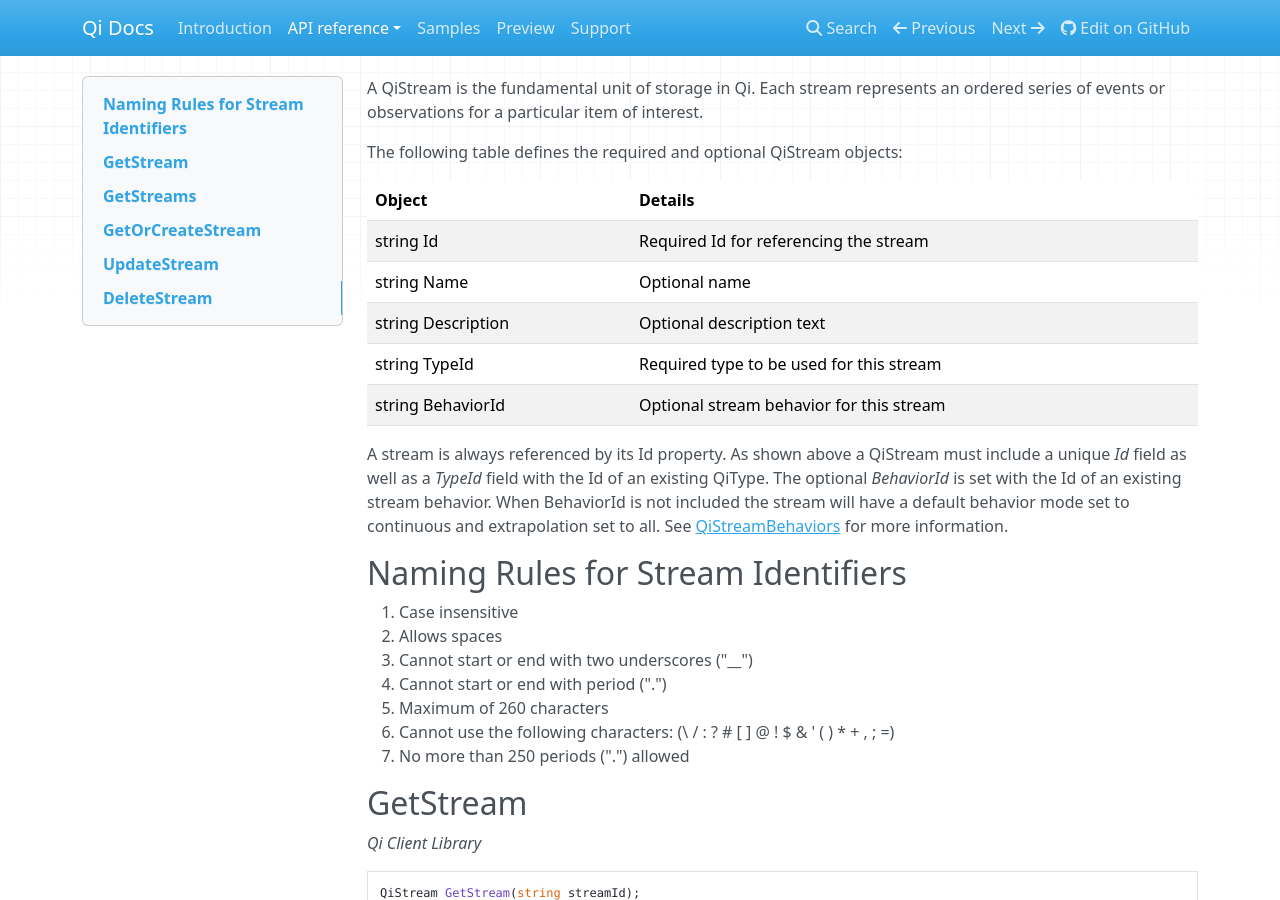
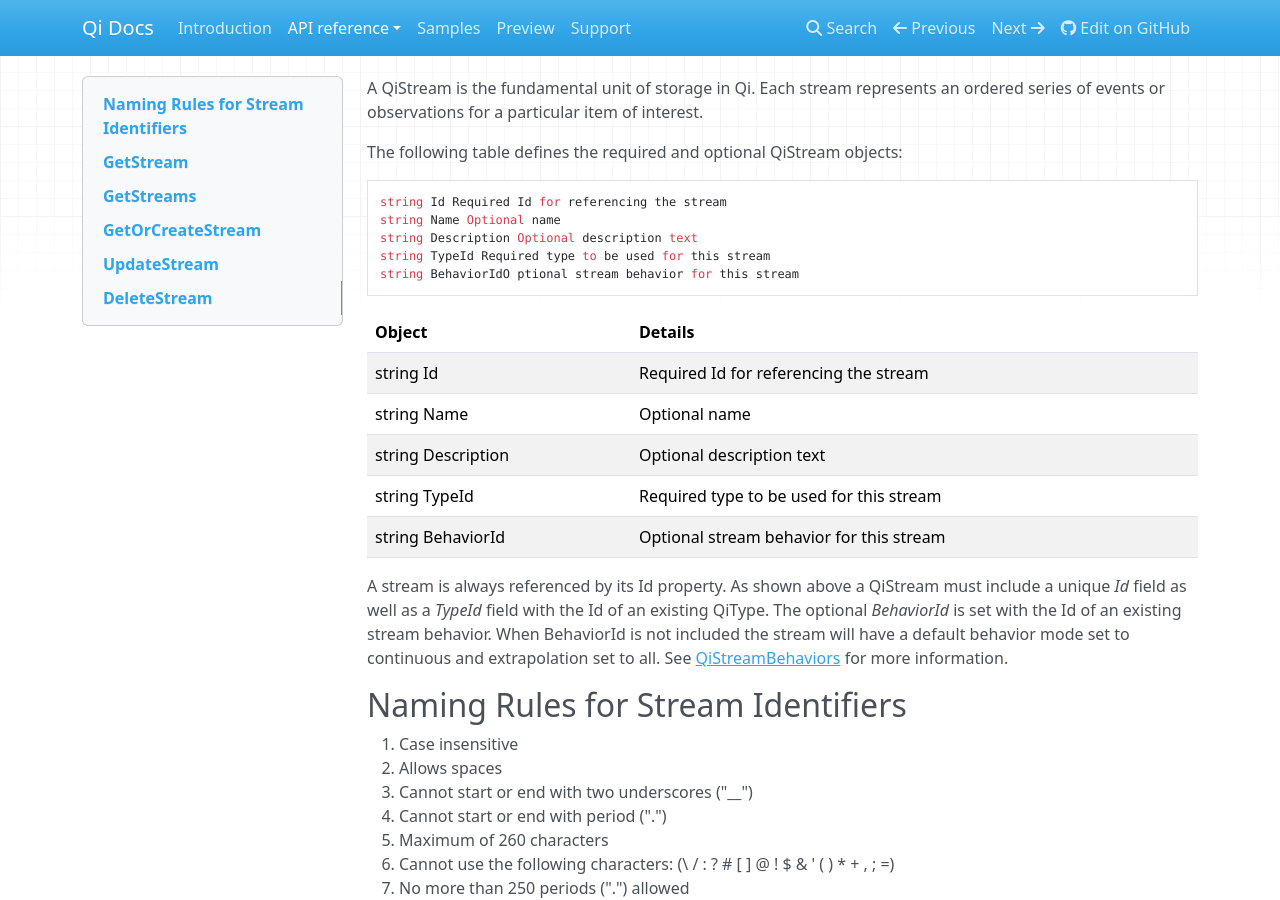
Before and after one commit to ssuryanarayanan/Qi-Docs, an MkDocs documentation site: the page built from docs/QiStreams.md, in a window 1280 px wide and 900 px high. Built offline with MkDocs 1.6.1, drawn with Linux system fonts in a browser that asks for light colours; nearby versions of some CDN libraries; old or Windows-style settings are respelled for this version of MkDocs.

Commit message:
Update QiStreams.md

````diff
--- a/docs/QiStreams.md
+++ b/docs/QiStreams.md
@@ -1,6 +1,14 @@
 A QiStream is the fundamental unit of storage in Qi. Each stream represents an ordered series of events or observations for a particular item of interest.
 
 The following table defines the required and optional QiStream objects:
+
+```
+string Id Required Id for referencing the stream
+string Name Optional name
+string Description Optional description text
+string TypeId Required type to be used for this stream
+string BehaviorIdO ptional stream behavior for this stream
+```
 
 |Object|Details|
 |---|---|
````
